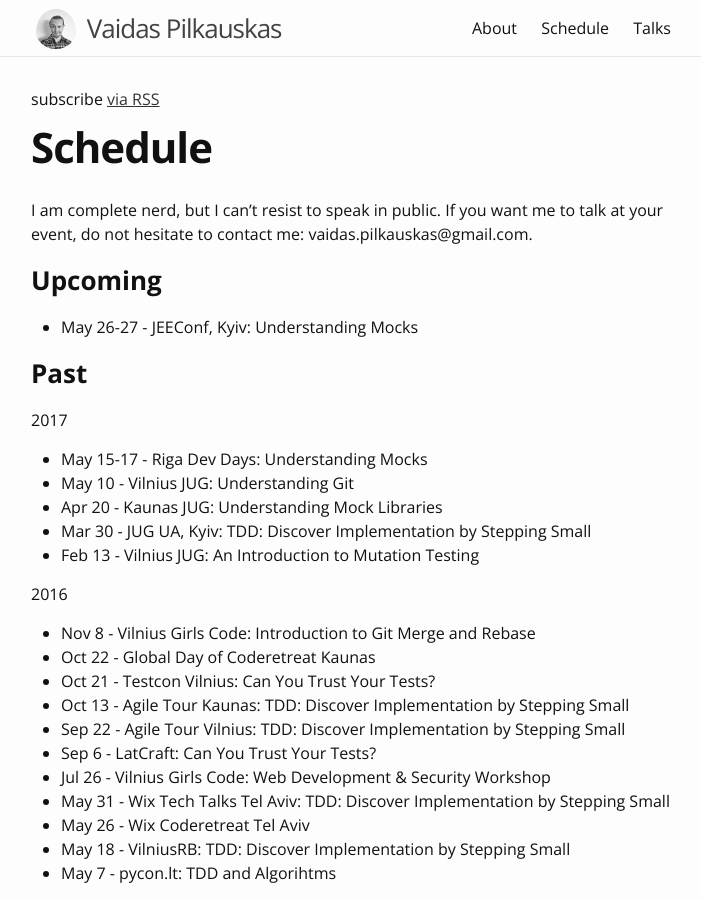
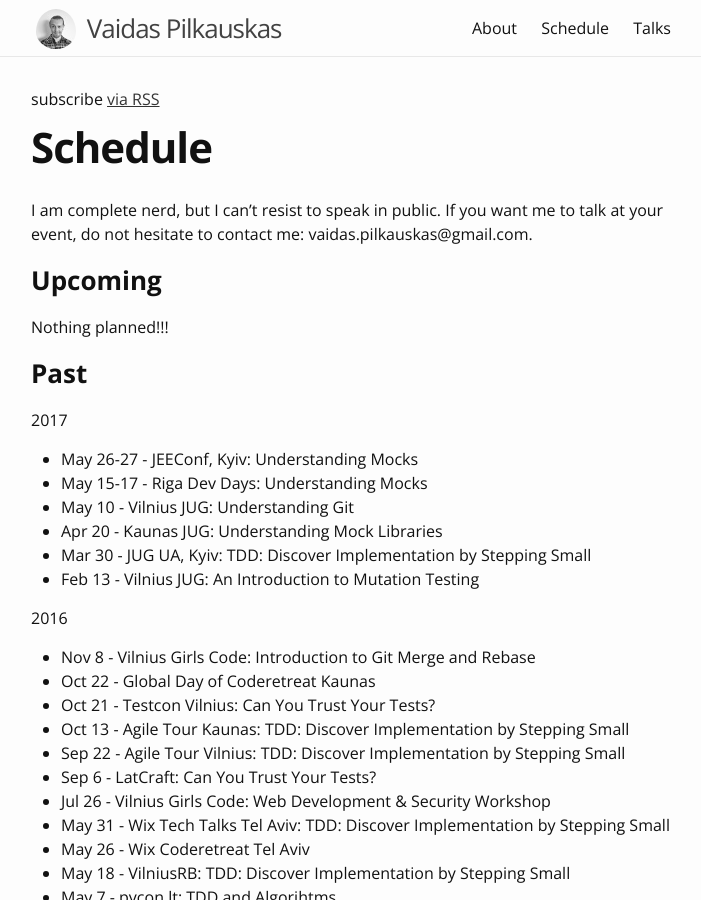
Before and after one commit to liucijus/liucijus.github.io, a Jekyll site: the page built from schedule.md, in a window 1280 px wide and 900 px high. Shown: the whole window, without its empty margins (289-990 px from the left). Built offline with Jekyll 4.4.1, drawn with Linux system fonts in a browser that asks for light colours.

```diff
--- a/schedule.md
+++ b/schedule.md
@@ -9,12 +9,13 @@ If you want me to talk at your event, do not hesitate to contact me: vaidas.pilk
 
 ### Upcoming
 
- * May 26-27 - JEEConf, Kyiv: Understanding Mocks
+Nothing planned!!!
 
 ### Past
 
 2017
 
+ * May 26-27 - JEEConf, Kyiv: Understanding Mocks
  * May 15-17 - Riga Dev Days: Understanding Mocks
  * May 10 - Vilnius JUG: Understanding Git
  * Apr 20 - Kaunas JUG: Understanding Mock Libraries
```
